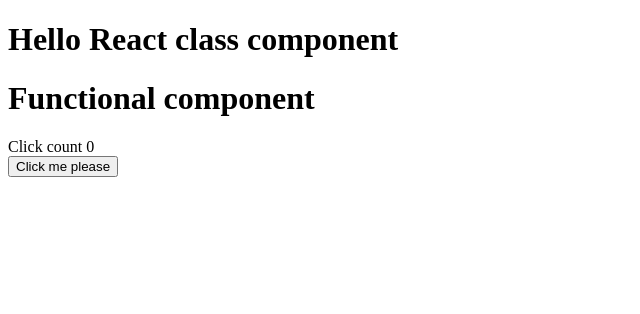
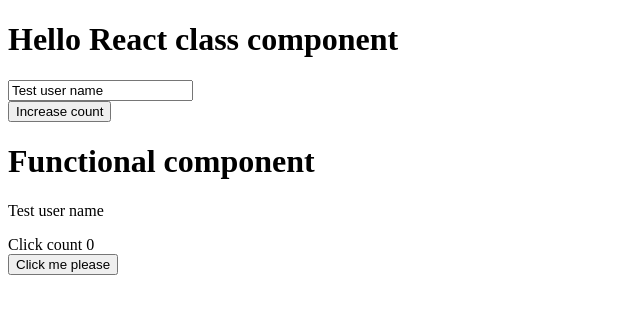
Before and after one commit to den2308/JSBasic2109, a React (Create React App) app: page / in a window 1280 px wide. Shown: the top 314 px of the page, without its empty margins (0-640 px from the left). Built offline with nearby package versions, Linux system fonts and the light colour scheme.

Commit message:
added code

```diff
--- a/src/App.js
+++ b/src/App.js
@@ -2,12 +2,49 @@
 import SecondComponent from './SecondComponent'
 
 class App extends Component {
+  //the first varian of create state in class
+  // constructor() {
+  //   super()
+  //   this.state = {
+  //     name: 'John',
+  //     lastName: 'Weak'
+  //   }
+  // }
+  //the second variant to create state in class
+  state = {
+    userName: 'Test user name',
+    count: 0
+  }
+  handleChangeUserName = (e) => {
+    //please don't do that!!!!
+    //this.state.userName = 'some value'
+
+    //correct way to change state of react component
+    this.setState({ userName: e.target.value })
+  }
+  increaseCountValue = () => {
+    this.setState((state, props) => ({
+      count: state.count + 1
+    }))
+  }
+  handleClickIncreaseCount = () => {
+    this.increaseCountValue()
+    this.increaseCountValue()
+    this.increaseCountValue()
+  }
   render() {
     return (
       <div>
         <h1>Hello React class component</h1>
-        <SecondComponent />
-      </div>
+        <input label='Enter user name'
+          defaultValue={this.state.userName}
+          onChange={this.handleChangeUserName} />
+        <br />
+        <button onClick={this.handleClickIncreaseCount}>
+          Increase count
+        </button>
+        <SecondComponent userName={this.state.userName} />
+      </div >
     )
   }
 }
--- a/src/SecondComponent.js
+++ b/src/SecondComponent.js
@@ -1,6 +1,6 @@
 import React, { useState } from 'react'
 
-const SecondComponent = () => {
+const SecondComponent = ({ userName }) => {
     const [count, setCount] = useState(0)
     const handleClick = () => {
         setCount(count + 1)
@@ -8,6 +8,9 @@
     return (
         <div>
             <h1>Functional component</h1>
+            <p>
+                {userName}
+            </p>
             <span>Click count {count}</span>
             <br />
             <button onClick={handleClick}>Click me please</button>
```
